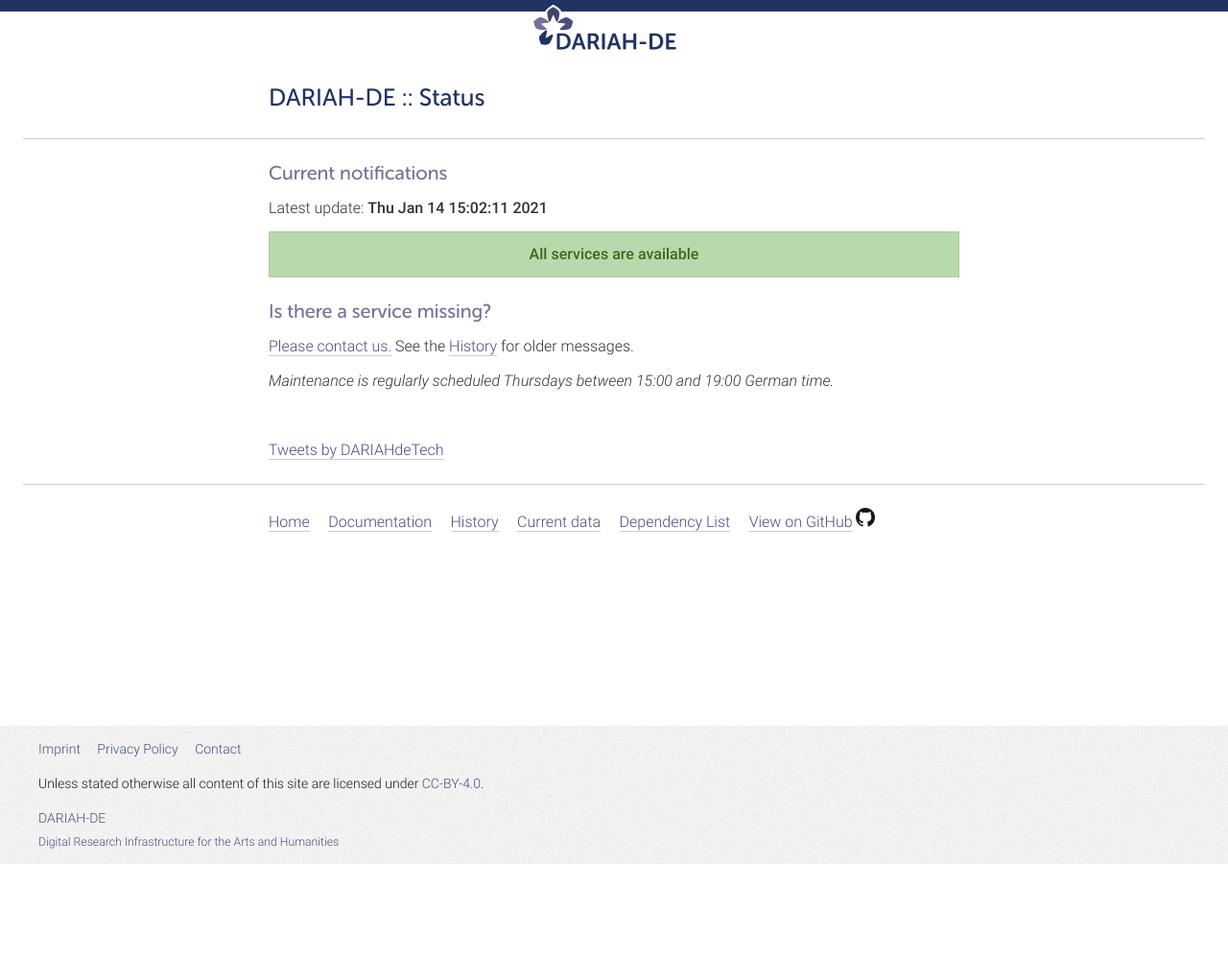
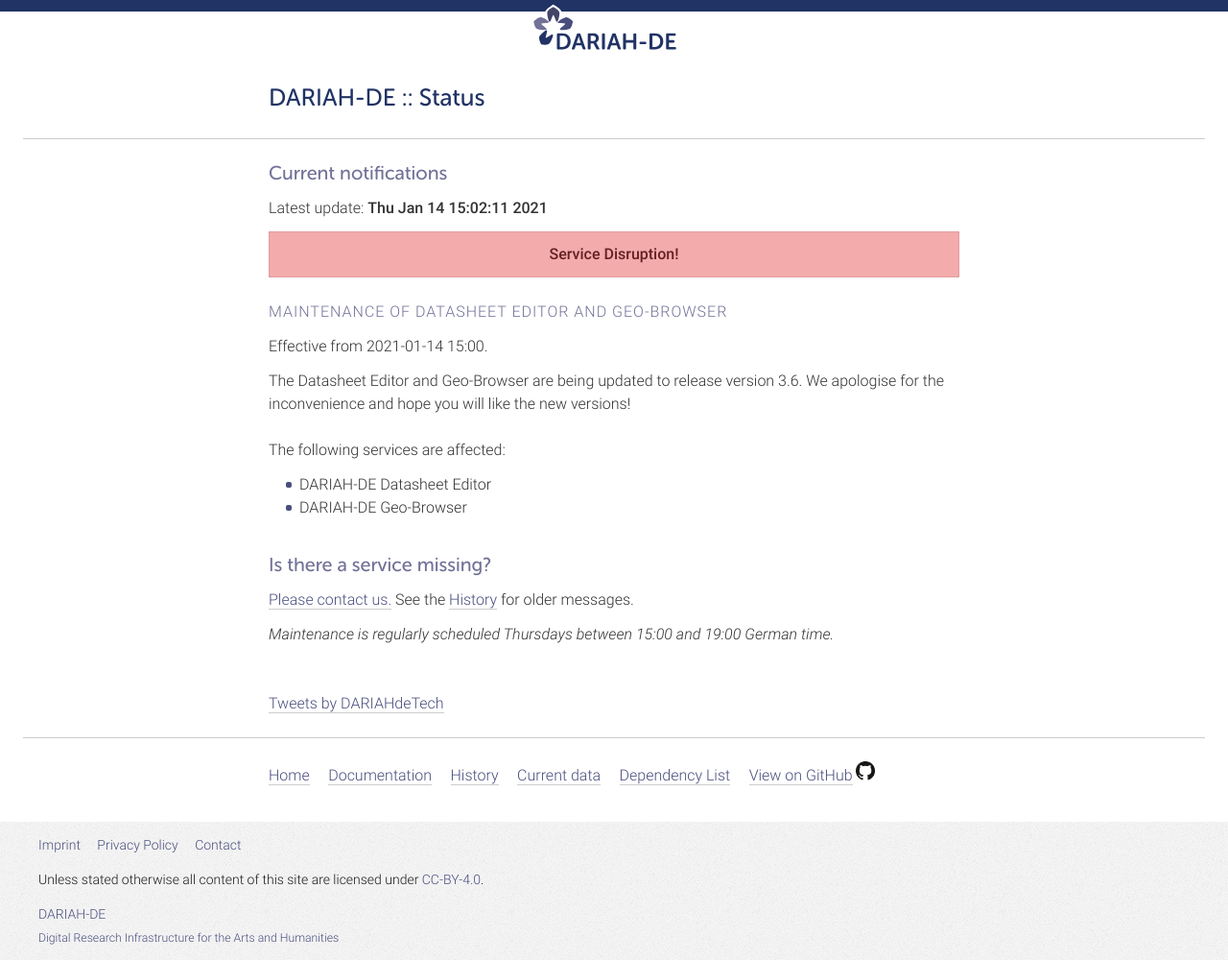
Before and after one commit to DARIAH-DE/status, a Jekyll site: the page built from index.md, in a window 1280 px wide. Shown: the whole page at 96% size. Built offline with Jekyll 4.4.1, drawn with Linux system fonts in a browser that asks for light colours; comment, search, counter and statistics services are not loaded; before the commit the page ends 900 px from its top, so only the background shows below that; part of the change alters nothing that is shown.

```diff
--- a/_data/outages.yaml
+++ b/_data/outages.yaml
@@ -4,7 +4,6 @@
 #
 - title: 'Maintenance of Datasheet Editor and Geo-Browser'
   date_start: '2021-01-14 15:00'
-  date_end: '2021-01-14 19:00'
   hide: false
   description: 'The Datasheet Editor and Geo-Browser are being updated to release version 3.6. We apologise for the inconvenience and hope you will like the new versions!'
   affected:
```
